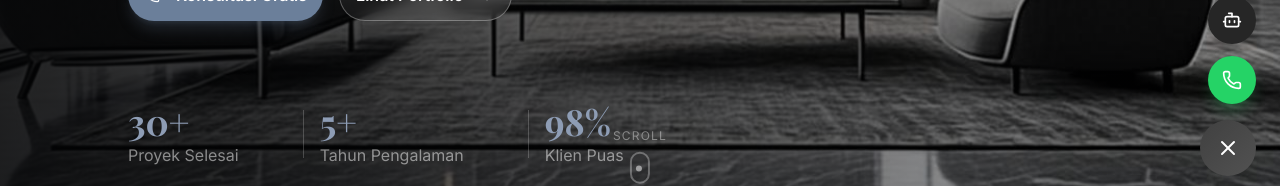
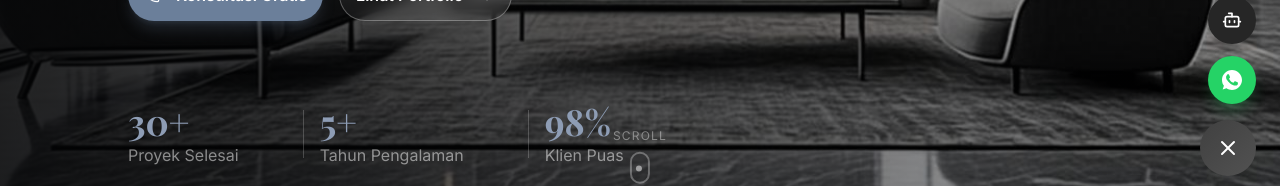
Before and after one commit to UjangSupriatna/ruang-estetik, a Next.js app: page / in a window 1280 px wide. Both pictures are taken after a click on the button 1228 px from the left and 748 px from the top of the page. Shown: the part 600-786 px from the top of the page. Built offline with nearby package versions, Linux system fonts and the light colour scheme; a web font is replaced by a local one.

Commit message:
503bb039-301a-4ad1-a19c-30b4a892ef86

```diff
--- a/src/components/chat-widget.tsx
+++ b/src/components/chat-widget.tsx
@@ -2,9 +2,18 @@
 
 import { useState, useRef, useEffect, useSyncExternalStore, useCallback } from 'react'
 import { motion, AnimatePresence } from 'framer-motion'
-import { MessageCircle, X, Phone, Send, Bot, User } from 'lucide-react'
+import { X, Send, Bot, User } from 'lucide-react'
 
 const WHATSAPP_NUMBER = '6283862295779'
+
+/* ─── WhatsApp SVG Icon ─── */
+function WhatsAppIcon({ className }: { className?: string }) {
+  return (
+    <svg className={className} viewBox="0 0 32 32" fill="currentColor" xmlns="http://www.w3.org/2000/svg">
+      <path d="M16.004 0h-.008C7.174 0 0 7.176 0 16.004c0 3.5 1.132 6.742 3.054 9.378L1.054 31.29l6.118-1.962C9.72 30.876 12.764 31.87 16.004 31.87 24.826 31.87 32 24.696 32 16.004 32 7.312 24.826 0 16.004 0zm9.302 22.61c-.39 1.1-1.932 2.014-3.168 2.28-.844.18-1.948.324-5.664-1.218-4.756-1.972-7.816-6.788-8.052-7.104-.228-.316-1.858-2.476-1.858-4.724s1.18-3.356 1.6-4.06c.42-.704.916-.88 1.224-.88.308 0 .616.004.884.016.284.012.664-.108 1.038.792.39.932 1.328 3.244 1.444 3.478.116.234.194.508.04.82-.156.316-.234.508-.468.784-.234.274-.492.614-.704.82-.234.236-.478.49-.204.962.272.47 1.212 1.996 2.602 3.234 1.788 1.594 3.296 2.088 3.772 2.322.47.234.748.196 1.022-.118.28-.316 1.186-1.382 1.504-1.858.316-.47.636-.39 1.07-.234.436.156 2.752 1.298 3.222 1.534.47.234.784.352.9.546.118.194.118 1.12-.272 2.218z" />
+    </svg>
+  )
+}
 
 /* ─── Types ─── */
 interface Message {
@@ -437,7 +446,7 @@ export default function ChatWidget() {
                 className="group flex size-12 items-center justify-center rounded-full bg-[#25D366] shadow-lg shadow-[#25D366]/20 transition-all duration-200 hover:bg-[#20bd5a] hover:shadow-xl hover:shadow-[#25D366]/30 hover:scale-110"
                 title="WhatsApp"
               >
-                <Phone className="size-5 text-white" />
+                <WhatsAppIcon className="size-5 text-white" />
               </a>
             </motion.div>
           </motion.div>
@@ -481,7 +490,7 @@ export default function ChatWidget() {
               exit={{ rotate: -90, opacity: 0, scale: 0.5 }}
               transition={{ duration: 0.2 }}
             >
-              <MessageCircle className="size-6 text-white" />
+              <Bot className="size-6 text-white" />
             </motion.div>
           )}
         </AnimatePresence>
```
